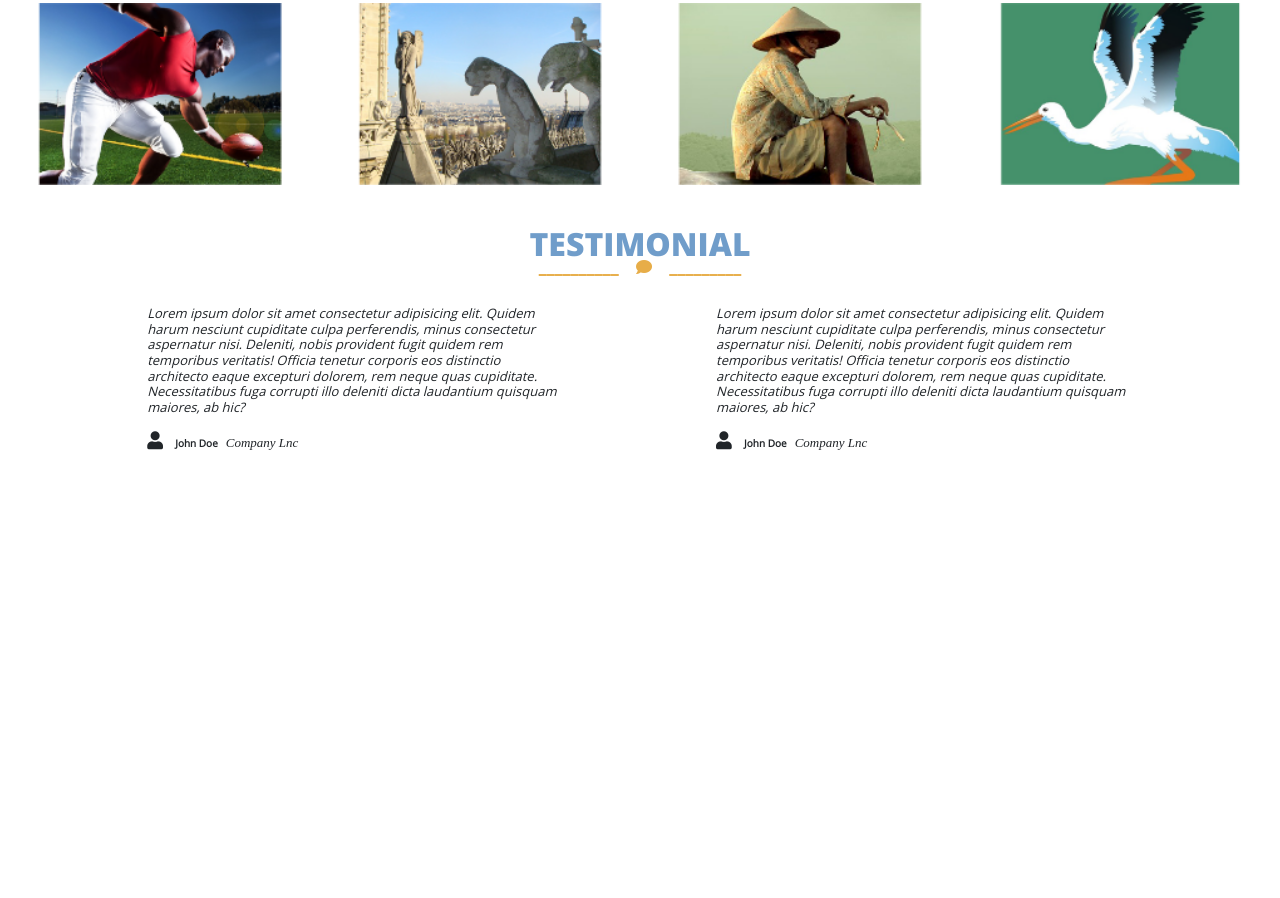
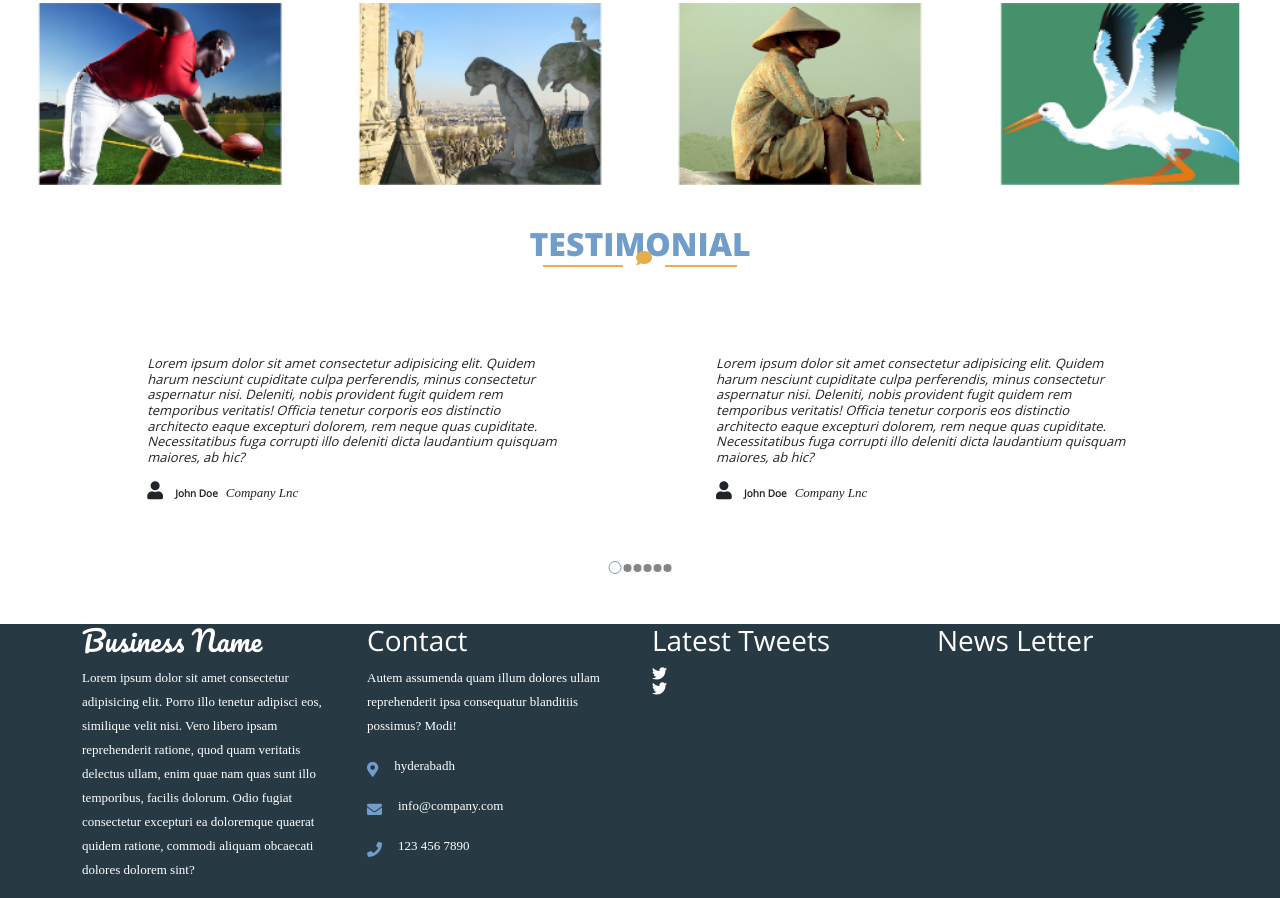
Before and after one commit to aizubair21/Home-work, a plain HTML site: page index.html in a window 1280 px wide. Shown: the part 2059-2957 px from the top of the page. Before the commit the page ends 2583 px from the top, so only its background shows below. Drawn offline with Linux system fonts and the light colour scheme.

Commit message:
addd footer

```diff
--- a/css/style.css
+++ b/css/style.css
@@ -341,7 +341,10 @@ nav h3 {
 
 /* testimonial */
 #testimonial {
+    width: 100%;
+    height: auto;
     margin: 40px 0;
+    position: relative;
 }
 #testimonial .testimonial-row {
     display: flex;
@@ -349,7 +352,7 @@ nav h3 {
 }
 
 #testimonial .testimonial-body {
-
+    margin: 50px 0;
 }
 #testimonial .testimonial-body h4 {
     font-family: 'open-sans';
@@ -361,7 +364,6 @@ nav h3 {
 #testimonial .testimonial-body div {
     display: flex;
     justify-content: flex-start;
-    align-items:;
 }
 #testimonial .testimonial-body i {
 
@@ -376,3 +378,45 @@ nav h3 {
     font-style:normal;
     margin: 0 8px;
 }
+#testimonial .span-content{
+    position: absolute;
+    bottom: 10px;
+    left: 50%;
+    transform: translate(-50%);
+    display: flex;
+    justify-content: center;
+    align-items: center;
+
+}
+#testimonial .span-content span {
+    width: 8px;
+    height: 8px;
+    background-color: #888588;
+    border-radius: 50%;
+    margin: 0 1px;
+
+}
+#testimonial .span-content span.active {
+    width: 13px;
+    height: 13px;
+    border: 1px solid #709dca;
+    background-color:inherit;
+}
+
+
+/* testimonial end  */
+
+/* footer start  */
+footer{
+    background-color: #273a43;
+    height: auto;
+    color: white;
+}
+footer h3 {
+    color: white;
+    font-family: 'open-sans';
+}
+footer i {
+    font-size: 15px;
+
+}
--- a/index.html
+++ b/index.html
@@ -353,6 +353,8 @@
                     <p class="user-heading">John Doe</p>
                     <p>Company Lnc</p>
                 </div>
+
+
             </div>
 
             <div class="col-sm-4 col-md-4  testimonial-body">
@@ -363,10 +365,69 @@
                     <p class="user-heading">John Doe</p>
                     <p>Company Lnc</p>
                 </div>
+
             </div>
 
-
+        </div>
+        <div class="span-content">
+            <span class="active"></span>
+            <span></span>
+            <span></span>
+            <span></span>
+            <span></span>
+            <span></span>
         </div>
     </section>
+
+    <footer>
+        <div class="container">
+            <div class="row">
+                <div class="col-sm-3 col-md-3 col-lg-3">
+                    <h3 style="font-family: 'pacifico';">Business Name</h3>
+                </div>
+                <div class="col-sm-3 col-md-3 col-lg-3">
+                    <h3>Contact</h3>
+                </div>
+                <div class="col-sm-3 col-md-3 col-lg-3">
+                    <h3>Latest Tweets</h3>
+                </div>
+                <div class="col-sm-3 col-md-3 col-lg-3">
+                    <h3>News Letter</h3>
+                </div>
+            </div>
+
+            <div class="row">
+                <div class="col-sm-3 col-md-3 col-lg-3">
+                    <p>Lorem ipsum dolor sit amet consectetur adipisicing elit. Porro illo tenetur adipisci eos, similique velit nisi. Vero libero ipsam reprehenderit ratione, quod quam veritatis delectus ullam, enim quae nam quas sunt illo temporibus, facilis dolorum. Odio fugiat consectetur excepturi ea doloremque quaerat quidem ratione, commodi aliquam obcaecati dolores dolorem sint?</p>
+                </div>
+                <div class="col-sm-3 col-md-3 col-lg-3">
+                    <p>Autem assumenda quam illum dolores ullam reprehenderit ipsa consequatur blanditiis possimus? Modi!</p>
+                    <div>
+                        <div style="display: flex;;">
+                            <i class="me-3 mt-2 fas fa-map-marker-alt" style="color: #709dca;"></i>
+                            <p>hyderabadh</p>
+                        </div>
+                        <div style="display: flex; align-items:;">
+                            <i class="me-3 mt-2 fas fa-envelope" style="color: #709dca;"></i>
+                            <p>info@company.com</p>
+                        </div>
+                        <div style="display: flex; align-items:;">
+                            <i class="me-3 mt-2 fas fa-phone" style="color: #709dca;"></i>
+                            <p>123 456 7890</p>
+                        </div>
+                    </div>
+                </div>
+                <div class="col-sm-3 col-md-3 col-lg-3">
+                    <div class="row">
+                        <i class="fab fa-twitter"></i>
+                    </div>
+                    <div class="row">
+                        <i class="fab fa-twitter"></i>
+                    </div>
+                </div>
+                <div class="col-sm-3 col-md-3 col-lg-3"></div>
+            </div>
+        </div>
+    </footer>
 </body>
 </html>
```
